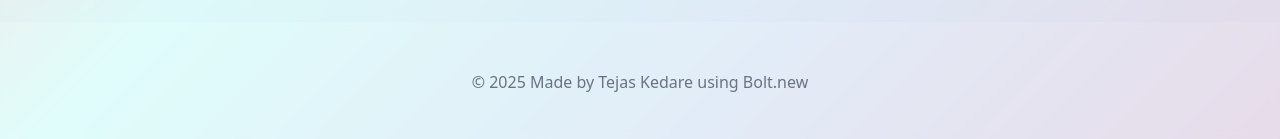
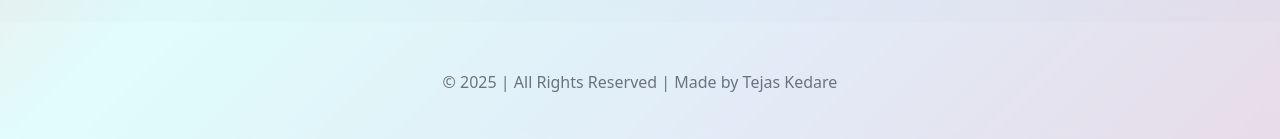
Before and after one commit to ZecTox/ZecTox-Portfolio, a React (Vite) app: page / in a window 1280 px wide. Shown: the part 6897-7036 px from the top of the page. Built offline with nearby package versions, Linux system fonts and the light colour scheme.

Commit message:
copyright changes

```diff
--- a/src/App.tsx
+++ b/src/App.tsx
@@ -558,7 +558,7 @@ function App() {
               viewport={{ once: true }}
               className={`text-center ${isDarkMode ? 'text-gray-400' : 'text-gray-500'}`}
             >
-              © {new Date().getFullYear()} Made by Tejas Kedare using Bolt.new
+              © {new Date().getFullYear()} | All Rights Reserved | Made by Tejas Kedare
             </motion.p>
           </div>
         </footer>
```
